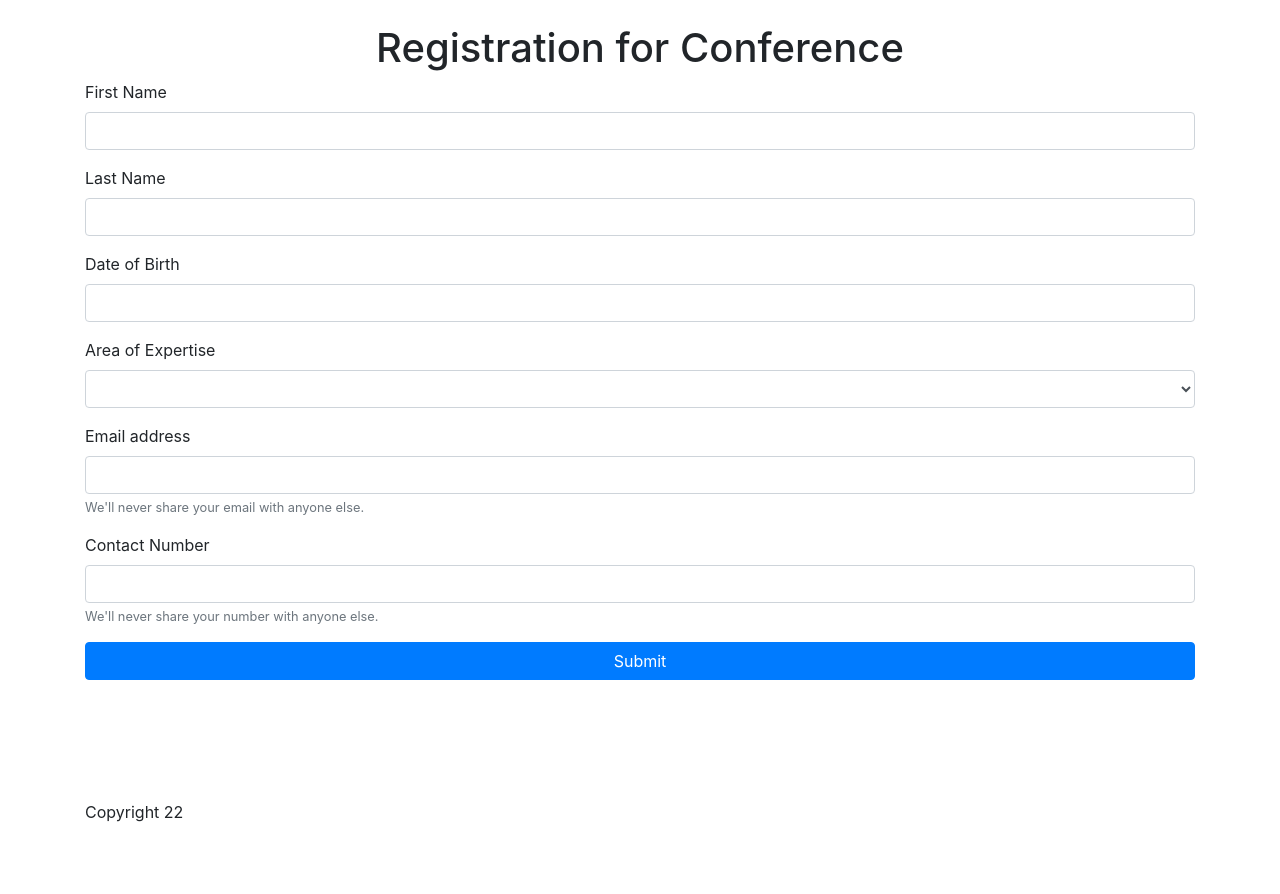
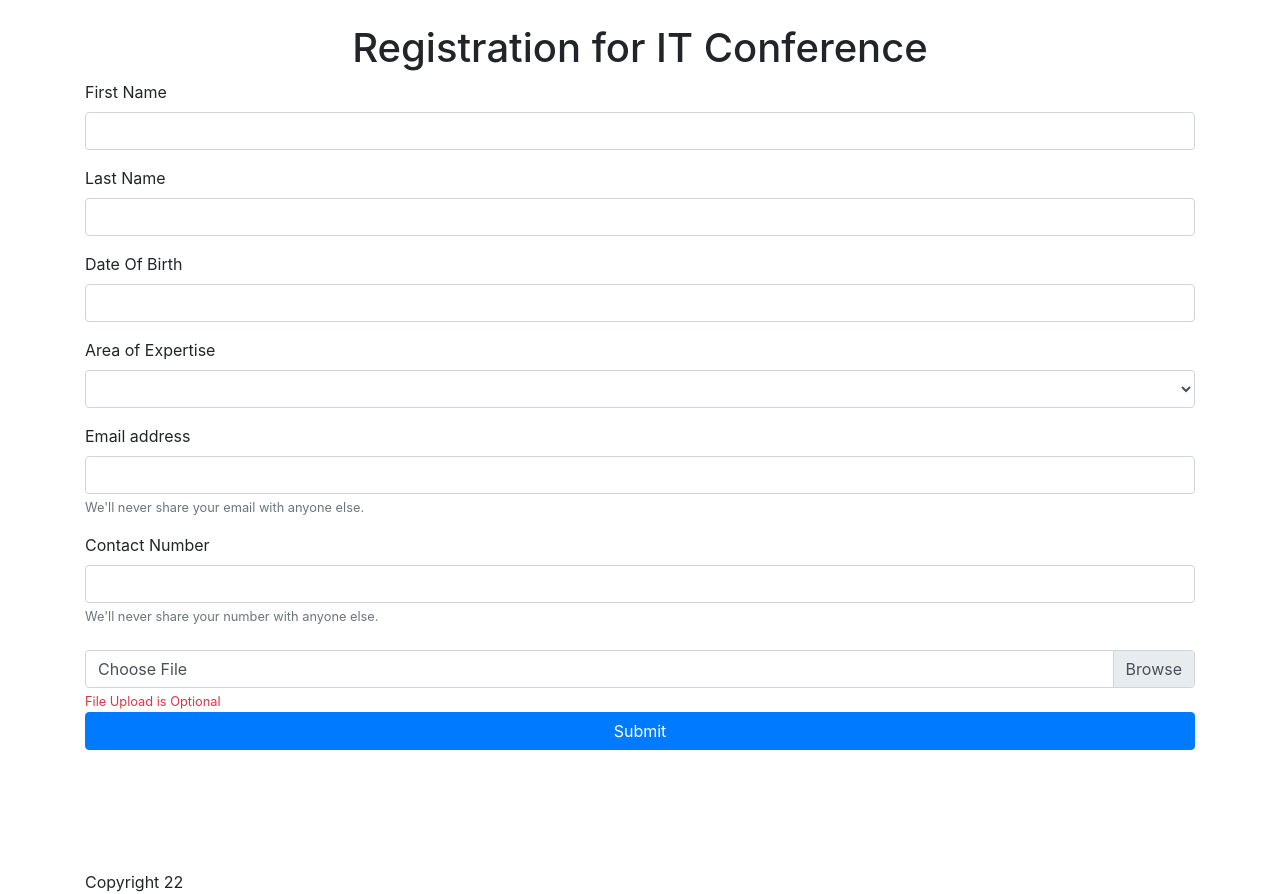
Before and after one commit to Damonlh/attendance, a PHP site: page / in a window 1280 px wide. Shown: the part 56-950 px from the top of the page. Before the commit the page ends 878 px from the top, so only its background shows below. Run offline with PHP 8.4, Linux system fonts and the light colour scheme; data that the repository does not hold is empty; some libraries are stand-ins or nearby versions.

Commit message:
Upload Picture

```diff
--- a/db/crud.php
+++ b/db/crud.php
@@ -9,10 +9,10 @@
         }
 
         // function to insert a new record into the attendee database
-        public function insertAttendees($fname, $lname, $dob, $email, $contact, $specialty){
+        public function insertAttendees($fname, $lname, $dob, $email, $contact, $specialty, $avatar_path){
             try{
                 // define sql statement to be executed
-                $sql = "INSERT INTO attendee (firstname, lastname, dateofbirth, emailaddress, contactnumber,specialty_id) VALUES (:fname,:lname,:dob,:email,:contact,:specialty)";
+                $sql = "INSERT INTO attendee (firstname, lastname, dateofbirth, emailaddress, contactnumber,specialty_id, avatar_path) VALUES (:fname,:lname,:dob,:email,:contact,:specialty, :avatar_path)";
                 // prepare the sql statement for execution
                 $stmt = $this->db->prepare($sql);
                 // bind all placeholders to the actual values
@@ -22,6 +22,8 @@
                 $stmt->bindparam(':email',$email);
                 $stmt->bindparam(':contact',$contact);
                 $stmt->bindparam(':specialty',$specialty);
+                $stmt->bindparam(':avatar_path', $avatar_path);
+
                 // execute statement
                 $stmt->execute();
                 return true;
--- a/index.php
+++ b/index.php
@@ -9,47 +9,54 @@
 
 ?>
     <!--
-        - First Name
+        - First name
         - Last Name
         - Date of Birth (Use DatePicker)
-        - Specialty (Database Admin, Software Developer, Web Administrator, Other)
+        - Specialty (Database Admin, SOftware Developer, Web Administrator, Other)
         - Email Address
         - Contact Number
      -->
+    <h1 class="text-center">Registration for IT Conference </h1>
 
-    <h1 class="text-center">Registration for Conference</h1>
-
-    <form method="post" action="success.php">
-        <div class="mb-3">
-            <label for="firstname" class="form-label">First Name</label>
+    <form method="post" action="success.php" enctype="multipart/form-data">
+        <div class="form-group">
+            <label for="firstname">First Name</label>
             <input required type="text" class="form-control" id="firstname" name="firstname">
         </div>
-        <div class="mb-3">
-            <label for="lastname" class="form-label">Last Name</label>
-            <input required type="text"  class="form-control" id="lastname" name="lastname">
+        <div class="form-group">
+            <label for="lastname">Last Name</label>
+            <input required type="text" class="form-control" id="lastname" name="lastname">
         </div>
-        <div class="mb-3">
-            <label for="dob" class="form-label">Date of Birth</label>
+        <div class="form-group">
+            <label for="dob">Date Of Birth</label>
             <input type="text" class="form-control" id="dob" name="dob">
         </div>
-        <div class="mb-3">
-            <label for="specialty" class="form-label">Area of Expertise</label>
+        <div class="form-group">
+            <label for="specialty">Area of Expertise</label>
             <select class="form-control" id="specialty" name="specialty">
-                <?php while($r = $results->fetch(PDO::FETCH_ASSOC)) { ?>
+                <?php while($r = $results->fetch(PDO::FETCH_ASSOC)) {?>
                    <option value="<?php echo $r['specialty_id'] ?>"><?php echo $r['name']; ?></option>
-                <?php } ?>
+                <?php }?>
             </select>
         </div>
-        <div class="mb-3">
-            <label for="email" class="form-label">Email address</label>
-            <input required type="email" class="form-control" id="email" name="email" aria-describedby="emailHelp">
+        <div class="form-group">
+            <label for="email">Email address</label>
+            <input required type="email" class="form-control" id="email"  name="email" aria-describedby="emailHelp" >
             <small id="emailHelp" class="form-text text-muted">We'll never share your email with anyone else.</small>
         </div>
-        <div class="mb-3">
-            <label for="phone" class="form-label">Contact Number</label>
-            <input type="text" class="form-control" id="phone" name="phone" aria-describedby="phoneHelp">
+        <div class="form-groupform-group">
+            <label for="phone">Contact Number</label>
+            <input type="text" class="form-control" id="phone" name="phone" aria-describedby="phoneHelp" >
             <small id="phoneHelp" class="form-text text-muted">We'll never share your number with anyone else.</small>
         </div>
+        <br/>
+        <div class="custom-file">
+            <input type="file" accept="image/*" class="custom-file-input" id="avatar" name="avatar" >
+            <label class="custom-file-label" for="avatar">Choose File</label>
+            <small id="avatar" class="form-text text-danger">File Upload is Optional</small>
+
+        </div>
+
 
         <button type="submit" name="submit" class="btn btn-primary btn-block">Submit</button>
     </form>
@@ -58,5 +65,4 @@
 <br>
 <br>
 <br>
-
 <?php require_once 'includes/footer.php'; ?>
--- a/view.php
+++ b/view.php
@@ -15,6 +15,9 @@
 
 
 ?>
+
+<img src="<?php echo empty($result['avatar_path']) ? "uploads/blank.png" : $result['avatar_path'] ; ?>"  class="rounded-circle" style="width: 20%; height: 20%" />
+
 
 <div class="card" style="width: 18rem;">
     <div class="card-body">
```
Also changed, not shown: success.php (+11 -2 lines), uploads/14785236699.png (added), uploads/5556789.jpg (added), uploads/blank.png (added). Lines whose indentation alone changed are shown as unchanged.
